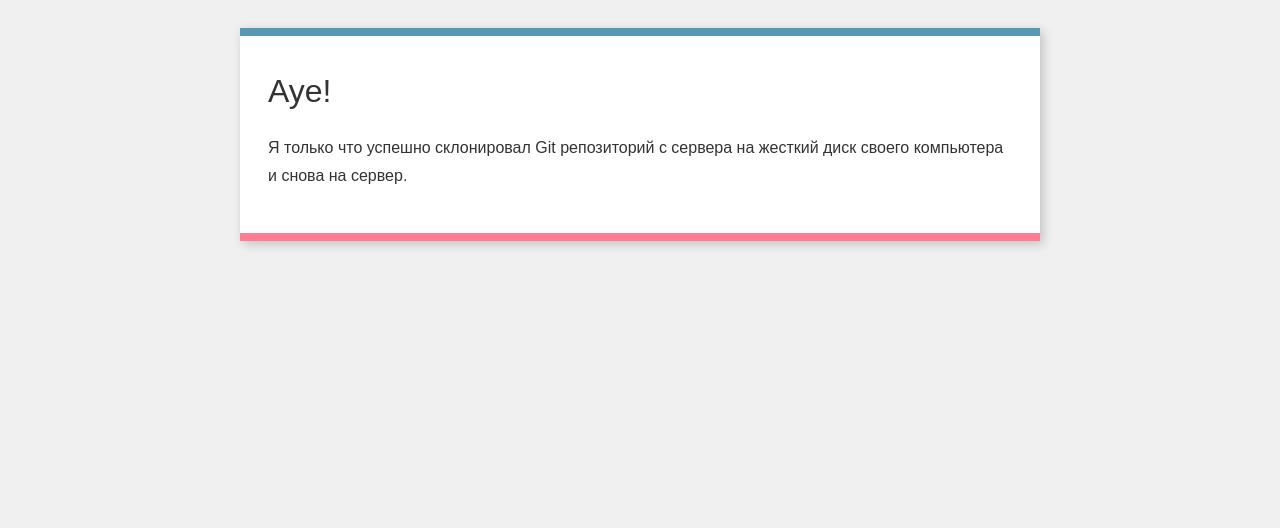
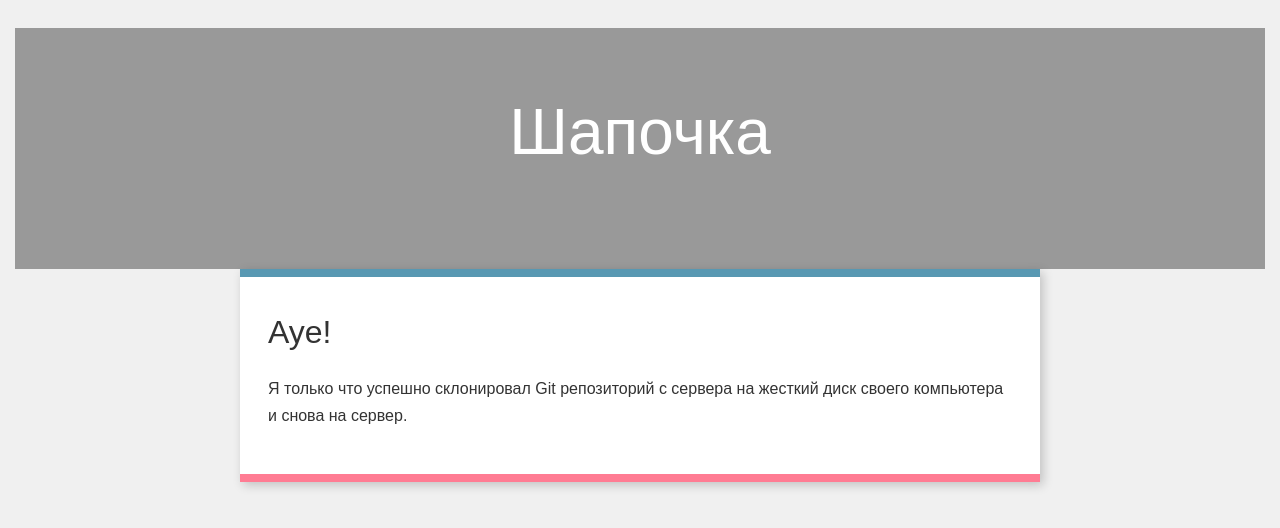
Before and after one commit to Sanyastiy/htmltraining, a plain HTML site: page index.html in a window 1280 px wide. Drawn offline with Linux system fonts and the light colour scheme.

Commit message:
header ready

```diff
--- a/css/main.css
+++ b/css/main.css
@@ -45,3 +45,11 @@ h1 {
   max-width: 800px;
   margin: 0 auto 28px auto;
 }
+.header{
+  padding: 50px 100px;
+  text-align: center;
+  background: #999;
+  font-size: 32px;
+  font-family: sans-serif;
+  color: white;
+}
--- a/index.html
+++ b/index.html
@@ -8,6 +8,11 @@
         <link rel="stylesheet" href="css/main.css" />
     </head>
     <body>
+    <header class="header">
+        <h1>
+            Шапочка
+        </h1>
+    </header>
         <div class="box">
             <h1>Aye!</h1>
             <p>
```
